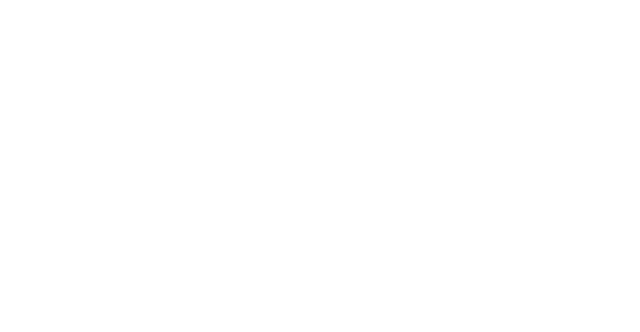
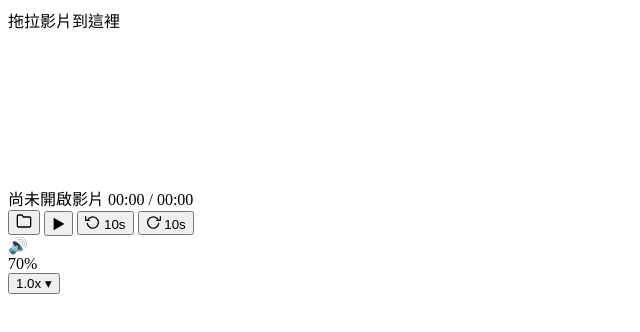
Before and after one commit to cookieopjax/Video-Player, an Electron app: page renderer/index.html in a window 900 px wide. Shown: the whole page, without its empty margins (0-640 px from the left). Drawn offline with Linux system fonts and the light colour scheme.

Commit message:
feat: add player HTML structure

```diff
--- a/renderer/index.html
+++ b/renderer/index.html
@@ -7,7 +7,65 @@
   <link rel="stylesheet" href="style.css">
 </head>
 <body>
-  <p style="color:white;padding:20px">Scaffold OK</p>
+
+  <div id="drop-overlay">
+    <div id="drop-message">拖拉影片到這裡</div>
+  </div>
+
+  <video id="video"></video>
+
+  <div id="controls">
+
+    <div id="title-bar">
+      <span id="filename">尚未開啟影片</span>
+      <span id="time-display">00:00 / 00:00</span>
+    </div>
+
+    <div id="progress-wrap">
+      <div id="progress-track">
+        <div id="progress-fill"></div>
+        <div id="progress-thumb"></div>
+      </div>
+    </div>
+
+    <div id="btn-row">
+
+      <button id="btn-open" class="btn" title="開啟檔案">
+        <svg width="16" height="16" viewBox="0 0 24 24" fill="none" stroke="currentColor" stroke-width="2" stroke-linecap="round"><path d="M22 19a2 2 0 0 1-2 2H4a2 2 0 0 1-2-2V5a2 2 0 0 1 2-2h5l2 3h9a2 2 0 0 1 2 2z"/></svg>
+      </button>
+
+      <button id="btn-playpause" class="btn btn-play" title="播放/暫停 (Space)">&#9654;</button>
+
+      <button id="btn-backward" class="btn btn-jump" title="後退 (←)">
+        <svg width="15" height="15" viewBox="0 0 24 24" fill="none" stroke="currentColor" stroke-width="2" stroke-linecap="round" stroke-linejoin="round"><polyline points="1 4 1 10 7 10"/><path d="M3.51 15a9 9 0 1 0 .49-4.5"/></svg>
+        <span id="label-backward">10s</span>
+      </button>
+
+      <button id="btn-forward" class="btn btn-jump" title="前進 (→)">
+        <svg width="15" height="15" viewBox="0 0 24 24" fill="none" stroke="currentColor" stroke-width="2" stroke-linecap="round" stroke-linejoin="round"><polyline points="23 4 23 10 17 10"/><path d="M20.49 15a9 9 0 1 1-.49-4.5"/></svg>
+        <span id="label-forward">10s</span>
+      </button>
+
+      <div id="spacer"></div>
+
+      <div id="volume-wrap">
+        <span id="vol-icon">&#128266;</span>
+        <div id="vol-track">
+          <div id="vol-fill"></div>
+          <div id="vol-thumb"></div>
+        </div>
+        <span id="vol-label">70%</span>
+      </div>
+
+      <div id="speed-wrap">
+        <button id="btn-speed" class="btn btn-speed">1.0x &#9662;</button>
+        <div id="speed-dropdown" class="hidden"></div>
+      </div>
+
+    </div>
+  </div>
+
+  <script src="utils.js"></script>
   <script src="player.js"></script>
 </body>
 </html>
```
